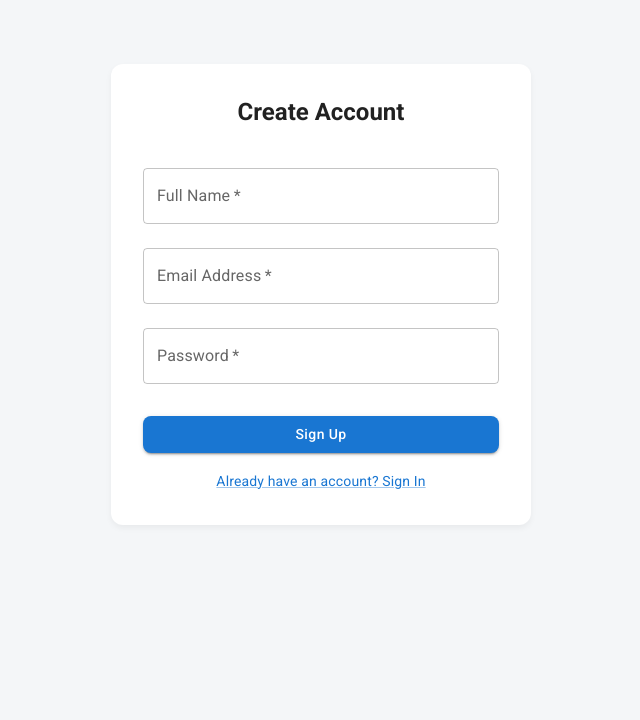
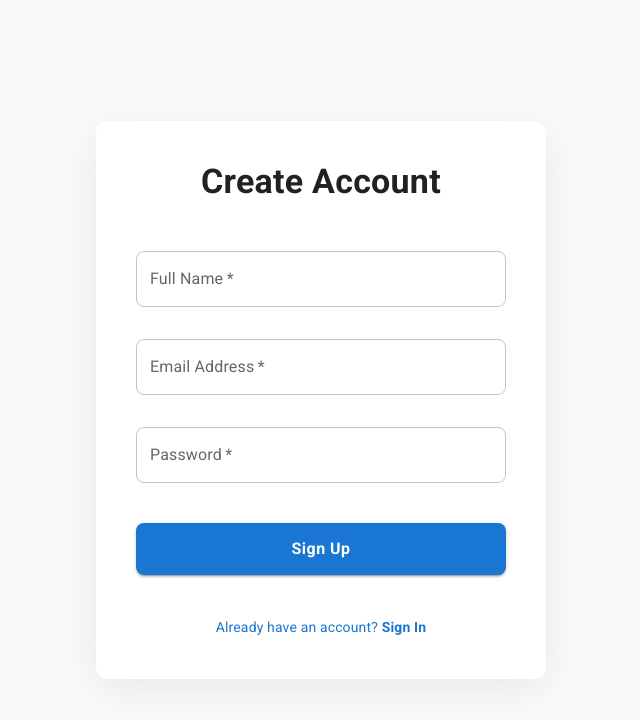
Before and after one commit to MediaDefinedSL/Office-Device-Inventory-System, a React (Vite) app in the folder Frontend/: page /register in a window 1280 px wide. Shown: the top 720 px of the page, without its empty margins (319-959 px from the left). Built offline with nearby package versions, Linux system fonts and the light colour scheme.

Commit message:
fix loging issue

```diff
--- a/Frontend/src/pages/Login.jsx
+++ b/Frontend/src/pages/Login.jsx
@@ -33,13 +33,26 @@ function Login() {
     };
 
     return (
-        <Box sx={{ maxWidth: 400, mx: 'auto', mt: 8 }}>
-            <Paper sx={{ p: 4 }}>
-                <Typography variant="h5" sx={{ mb: 3, textAlign: 'center', fontWeight: 'bold' }}>
+        <Box sx={{
+            minHeight: '100vh',
+            display: 'flex',
+            alignItems: 'center',
+            justifyContent: 'center',
+            bgcolor: '#f8fafc',
+            p: 3
+        }}>
+            <Paper sx={{
+                p: { xs: 4, md: 5 },
+                width: '100%',
+                maxWidth: 450,
+                borderRadius: 3,
+                boxShadow: '0 10px 40px rgba(0,0,0,0.08)'
+            }}>
+                <Typography variant="h4" sx={{ mb: 4, textAlign: 'center', fontWeight: 700, color: 'slate.800' }}>
                     Sign In
                 </Typography>
 
-                {error && <Alert severity="error" sx={{ mb: 2 }}>{error}</Alert>}
+                {error && <Alert severity="error" sx={{ mb: 3, borderRadius: 2 }}>{error}</Alert>}
 
                 <form onSubmit={handleSubmit}>
                     <TextField
@@ -48,7 +61,12 @@ function Login() {
                         margin="normal"
                         required
                         value={email}
-                        onChange={(e) => setEmail(e.target.value)}
+                        onChange={(e) => setEmail(e.target.value.replace(/\s/g, ''))}
+                        error={email.includes(' ')}
+                        helperText={email.includes(' ') ? 'Email cannot contain spaces' : ''}
+                        sx={{
+                            '& .MuiOutlinedInput-root': { borderRadius: 2 }
+                        }}
                     />
                     <TextField
                         fullWidth
@@ -58,20 +76,36 @@ function Login() {
                         required
                         value={password}
                         onChange={(e) => setPassword(e.target.value)}
+                        sx={{
+                            mb: 3,
+                            '& .MuiOutlinedInput-root': { borderRadius: 2 }
+                        }}
                     />
                     <Button
                         type="submit"
                         fullWidth
                         variant="contained"
-                        sx={{ mt: 3, mb: 2 }}
+                        size="large"
+                        sx={{
+                            mt: 2,
+                            mb: 3,
+                            py: 1.5,
+                            borderRadius: 2,
+                            textTransform: 'none',
+                            fontWeight: 600,
+                            fontSize: '1rem'
+                        }}
                     >
                         Sign In
                     </Button>
                 </form>
 
-                <Box textAlign="center">
-                    <Link component={RouterLink} to="/register" variant="body2">
-                        {"Don't have an account? Sign Up"}
+                <Box textAlign="center" sx={{ mt: 2 }}>
+                    <Link component={RouterLink} to="/register" variant="body2" sx={{ color: 'slate.600', textDecoration: 'none', '&:hover': { color: 'blue.600' } }}>
+                        {"Don't have an account? "}
+                        <Box component="span" sx={{ fontWeight: 600, color: 'blue.600' }}>
+                            Sign Up
+                        </Box>
                     </Link>
                 </Box>
             </Paper>
--- a/Frontend/src/pages/Register.jsx
+++ b/Frontend/src/pages/Register.jsx
@@ -28,13 +28,26 @@ function Register() {
     };
 
     return (
-        <Box sx={{ maxWidth: 420, mx: 'auto', mt: 8 }}>
-            <Paper sx={{ p: 4 }}>
-                <Typography variant="h5" sx={{ mb: 3, textAlign: 'center', fontWeight: 'bold' }}>
+        <Box sx={{
+            minHeight: '100vh',
+            display: 'flex',
+            alignItems: 'center',
+            justifyContent: 'center',
+            bgcolor: '#f8fafc',
+            p: 3
+        }}>
+            <Paper sx={{
+                p: { xs: 4, md: 5 },
+                width: '100%',
+                maxWidth: 450,
+                borderRadius: 3,
+                boxShadow: '0 10px 40px rgba(0,0,0,0.08)'
+            }}>
+                <Typography variant="h4" sx={{ mb: 4, textAlign: 'center', fontWeight: 700, color: 'slate.800' }}>
                     Create Account
                 </Typography>
 
-                {error && <Alert severity="error" sx={{ mb: 2 }}>{error}</Alert>}
+                {error && <Alert severity="error" sx={{ mb: 3, borderRadius: 2 }}>{error}</Alert>}
 
                 <form onSubmit={handleSubmit}>
                     <TextField
@@ -44,6 +57,10 @@ function Register() {
                         required
                         value={name}
                         onChange={(e) => setName(e.target.value)}
+                        sx={{
+                            mb: 2,
+                            '& .MuiOutlinedInput-root': { borderRadius: 2 }
+                        }}
                     />
                     <TextField
                         fullWidth
@@ -53,6 +70,10 @@ function Register() {
                         required
                         value={email}
                         onChange={(e) => setEmail(e.target.value)}
+                        sx={{
+                            mb: 2,
+                            '& .MuiOutlinedInput-root': { borderRadius: 2 }
+                        }}
                     />
                     <TextField
                         fullWidth
@@ -62,21 +83,37 @@ function Register() {
                         required
                         value={password}
                         onChange={(e) => setPassword(e.target.value)}
+                        sx={{
+                            mb: 3,
+                            '& .MuiOutlinedInput-root': { borderRadius: 2 }
+                        }}
                     />
 
                     <Button
                         type="submit"
                         fullWidth
                         variant="contained"
-                        sx={{ mt: 3, mb: 2 }}
+                        size="large"
+                        sx={{
+                            mt: 2,
+                            mb: 3,
+                            py: 1.5,
+                            borderRadius: 2,
+                            textTransform: 'none',
+                            fontWeight: 600,
+                            fontSize: '1rem'
+                        }}
                     >
                         Sign Up
                     </Button>
                 </form>
 
-                <Box textAlign="center">
-                    <Link component={RouterLink} to="/login" variant="body2">
-                        {"Already have an account? Sign In"}
+                <Box textAlign="center" sx={{ mt: 2 }}>
+                    <Link component={RouterLink} to="/login" variant="body2" sx={{ color: 'slate.600', textDecoration: 'none', '&:hover': { color: 'blue.600' } }}>
+                        {"Already have an account? "}
+                        <Box component="span" sx={{ fontWeight: 600, color: 'blue.600' }}>
+                            Sign In
+                        </Box>
                     </Link>
                 </Box>
             </Paper>
```
